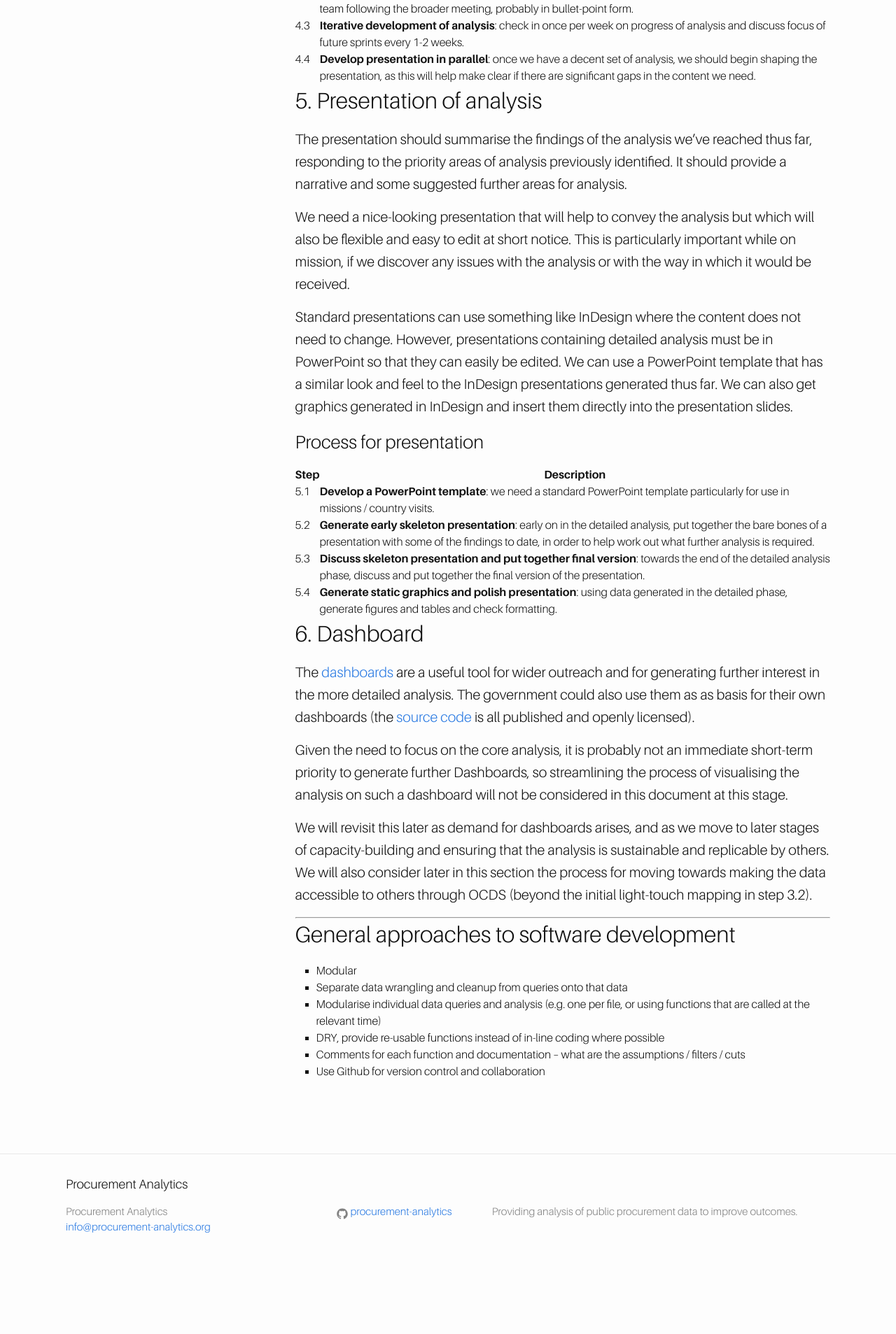
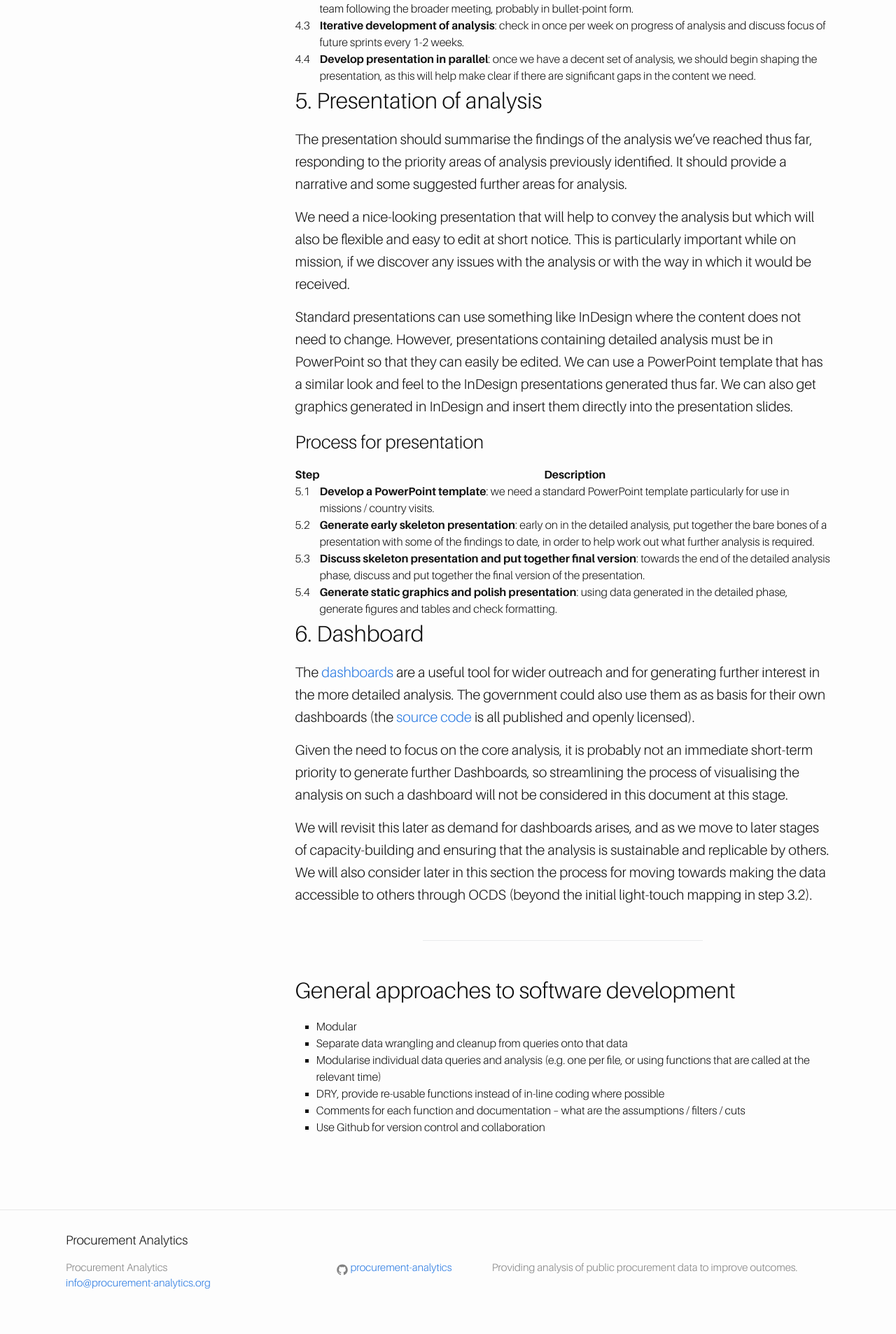
Before and after one commit to procurement-analytics/procurement-analytics.github.io, a Jekyll site: the page built from _documentation/process.md, in a window 1280 px wide. Shown: the part 4401-6308 px from the top of the page at 70% size. Built offline with Jekyll 4.4.1, drawn with Linux system fonts in a browser that asks for light colours; nearby versions of some CDN libraries; before the commit the page ends 6228 px from its top, so only the background shows below that.

Commit message:
Add nice styling for hr

```diff
--- a/_sass/_layout.scss
+++ b/_sass/_layout.scss
@@ -328,3 +328,13 @@ nav.sub-nav {
   text-decoration: none !important; // do not underline
   opacity: 1;
 }
+
+hr {
+  border: 0;
+  height: 1px;
+  background: $base-color;
+  opacity: 0.08;
+  width: 80%;
+  max-width: 25rem;
+  margin: 3rem auto;
+}
```
